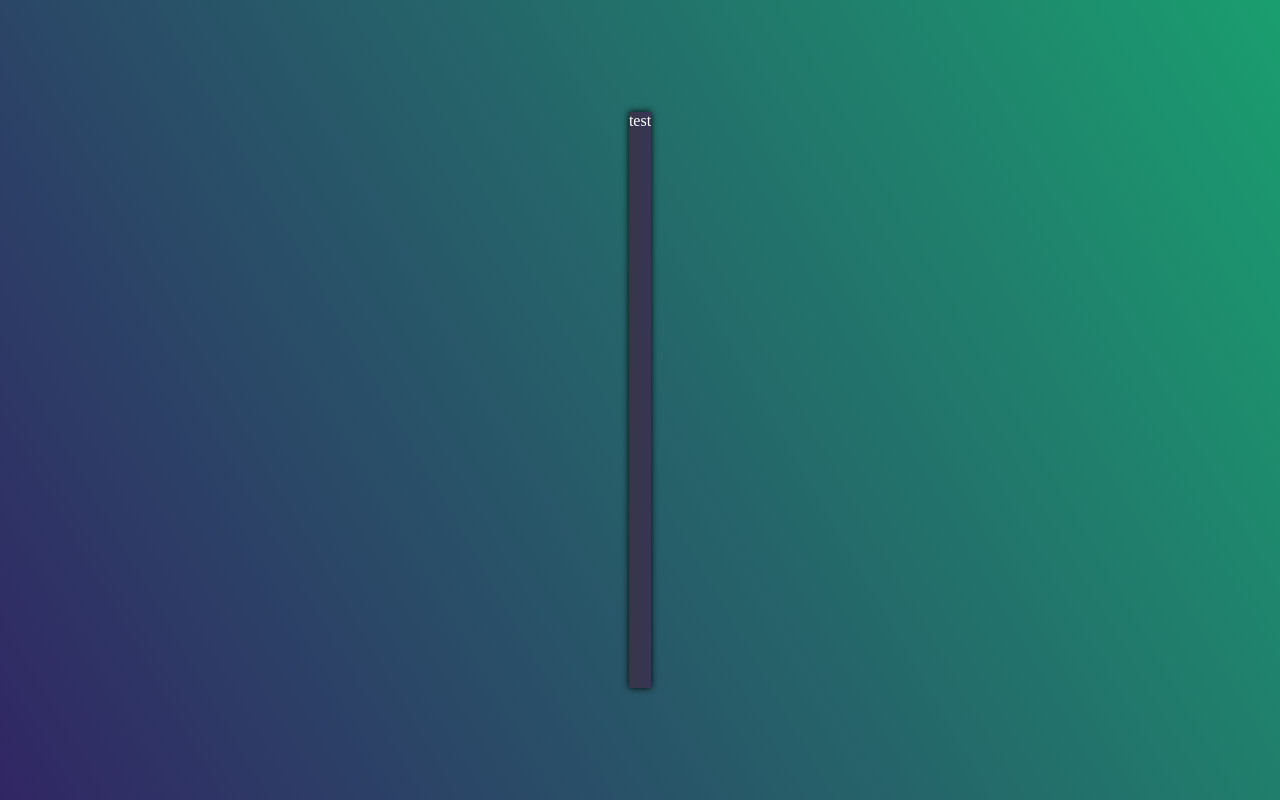
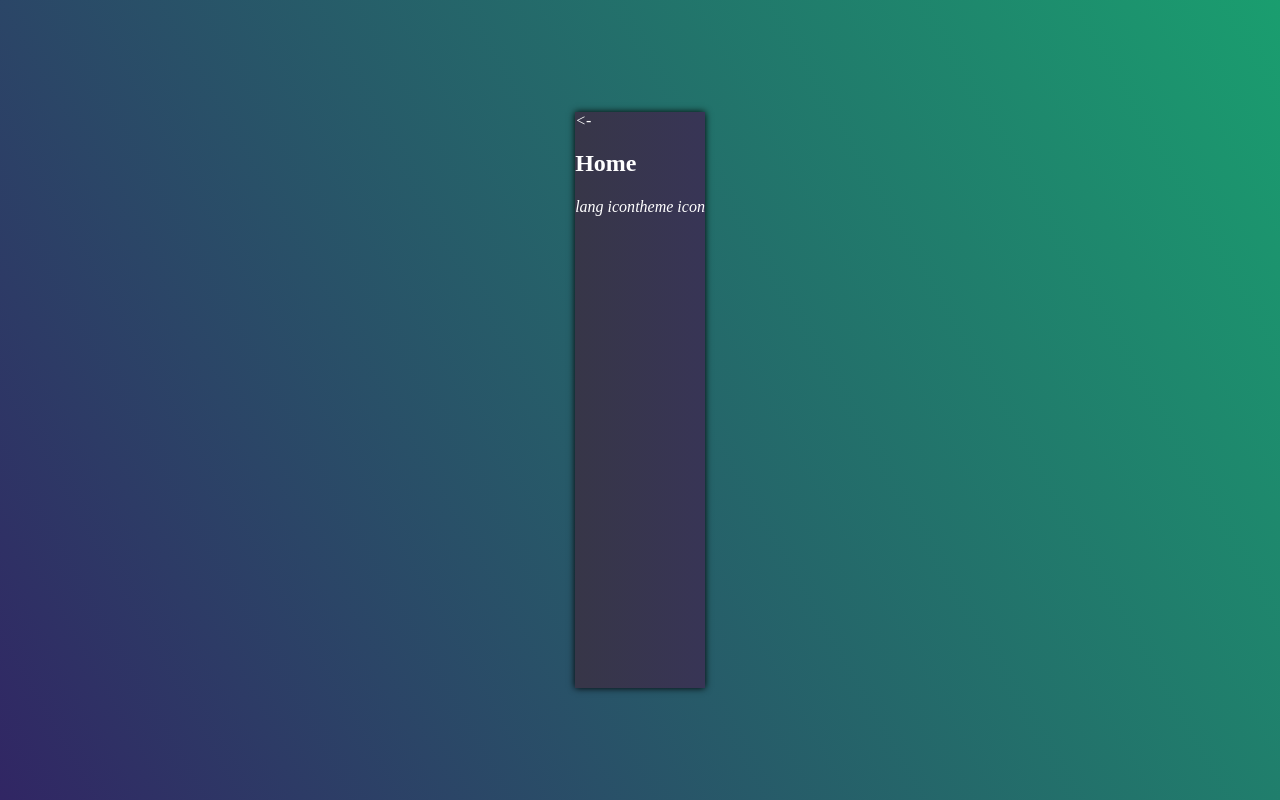
Before and after one commit to fav757/personal_website, a React (Create React App) app: page / in a window 1280 px wide. Built offline with nearby package versions, Linux system fonts and the light colour scheme.

Commit message:
add ContentSide component

```diff
--- a/src/App.js
+++ b/src/App.js
@@ -1,9 +1,10 @@
 import React from 'react';
+import ContentSide from './components/ContentSide/ContentSide';
 
 function App() {
   return (
-    <div className="App">
-      test
+    <div>
+      <ContentSide />
     </div>
   );
 }
--- /dev/null
+++ b/src/components/ContentSide/ContentSide.js
@@ -0,0 +1,18 @@
+import React from 'react';
+
+function ContentSide() {
+  return (
+    <div>
+      <nav>
+        <i>{'<-'}</i>
+        <h2>Home</h2>
+      </nav>
+      <div>
+        <i>lang icon</i>
+        <i>theme icon</i>
+      </div>
+    </div>
+  );
+}
+
+export default ContentSide;
```
